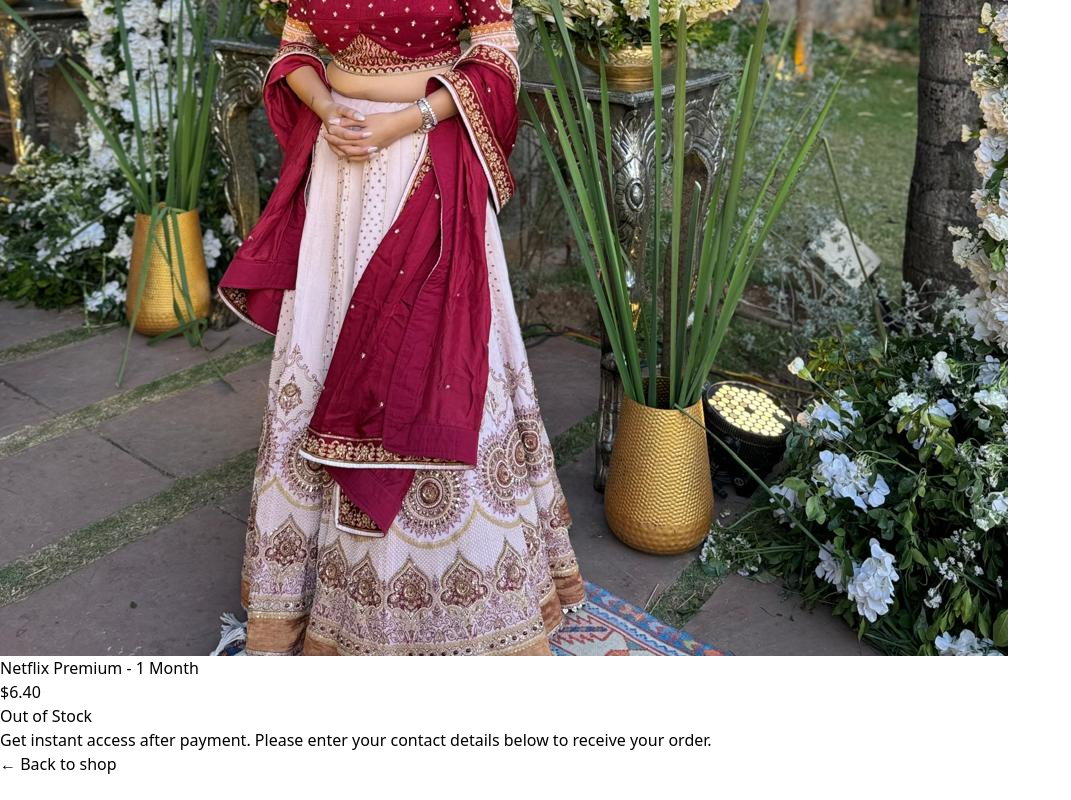
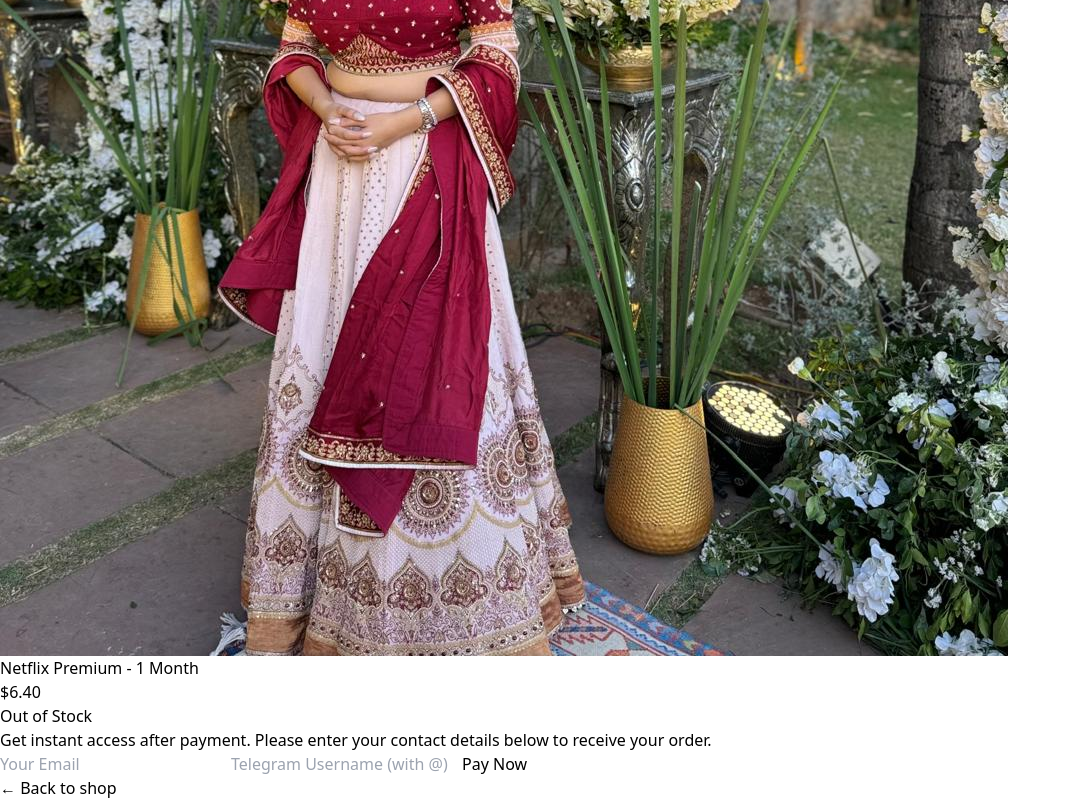
Before and after one commit to armanmishra1000/nyvorr, a React (Vite) app: page /product/1 in a window 1280 px wide. Shown: the part 696-1496 px from the top of the page, without its empty margins (0-1071 px from the left). Before the commit the page ends 1472 px from the top, so only its background shows below. Built offline with nearby package versions, Linux system fonts and the light colour scheme.

Commit message:
Added email and Telegram user input form to product page with basic validation

```diff
--- a/src/pages/ProductPage.jsx
+++ b/src/pages/ProductPage.jsx
@@ -1,5 +1,4 @@
-// src/pages/ProductPage.jsx
-import React from "react";
+import React, { useState } from "react";
 import { useParams, useNavigate } from "react-router-dom";
 import products from "../data/products";
 
@@ -9,6 +8,30 @@ function ProductPage() {
 
   // Find the product with the matching id
   const product = products.find(p => String(p.id) === String(id));
+
+  // Form state
+  const [email, setEmail] = useState("");
+  const [telegram, setTelegram] = useState("");
+  const [error, setError] = useState("");
+
+  // Email validation regex
+  const emailPattern = /^[^\s@]+@[^\s@]+\.[^\s@]+$/;
+
+  const handlePay = (e) => {
+    e.preventDefault();
+    // Validate fields
+    if (!email || !telegram) {
+      setError("Please enter your email and Telegram username.");
+      return;
+    }
+    if (!emailPattern.test(email)) {
+      setError("Please enter a valid email address.");
+      return;
+    }
+    setError("");
+    // TODO: Integrate payment gateway here
+    alert("Payment process would start here (Cryptomus integration in next step).");
+  };
 
   if (!product) {
     return (
@@ -27,7 +50,6 @@ function ProductPage() {
   return (
     <div className="flex flex-col items-center justify-center min-h-[60vh] px-4">
       <div className="bg-[#181e20] border border-[#22282c] rounded-2xl shadow-xl max-w-md w-full p-8 flex flex-col items-center">
-        {/* Wide image container for banners/logos */}
         <div className="w-40 h-28 mb-4 rounded-lg overflow-hidden border border-[#232a32] bg-[#20272a] shadow-sm flex items-center justify-center">
           <img
             src={product.image}
@@ -41,8 +63,42 @@ function ProductPage() {
         <span className={`text-xs mb-4 px-3 py-1 rounded-full ${product.status === "In Stock" ? "bg-green-900 text-green-300" : "bg-gray-700 text-gray-400"}`}>
           {product.status}
         </span>
-        {/* Placeholder for more info */}
-        <p className="text-gray-300 text-center mb-4">Get instant access after payment. Please enter your contact details below to receive your order.</p>
+        <p className="text-gray-300 text-center mb-4">
+          Get instant access after payment. Please enter your contact details below to receive your order.
+        </p>
+
+        {/* Purchase Form */}
+        <form onSubmit={handlePay} className="w-full flex flex-col gap-4 mb-4">
+          <input
+            type="email"
+            placeholder="Your Email"
+            className="w-full px-4 py-2 rounded bg-[#22282c] border border-[#232a32] text-white focus:outline-none focus:ring-2 focus:ring-green-500"
+            value={email}
+            onChange={e => setEmail(e.target.value)}
+            autoComplete="email"
+            required
+          />
+          <input
+            type="text"
+            placeholder="Telegram Username (with @)"
+            className="w-full px-4 py-2 rounded bg-[#22282c] border border-[#232a32] text-white focus:outline-none focus:ring-2 focus:ring-green-500"
+            value={telegram}
+            onChange={e => setTelegram(e.target.value)}
+            autoComplete="off"
+            required
+          />
+          {error && (
+            <div className="text-red-400 text-sm">{error}</div>
+          )}
+          <button
+            type="submit"
+            className="w-full bg-green-500 hover:bg-green-600 text-black font-bold rounded-lg px-4 py-2 mt-2 transition"
+            disabled={product.status !== "In Stock"}
+          >
+            Pay Now
+          </button>
+        </form>
+
         <button
           onClick={() => navigate("/")}
           className="text-sm text-green-400 mt-2 underline hover:text-green-300"
```
